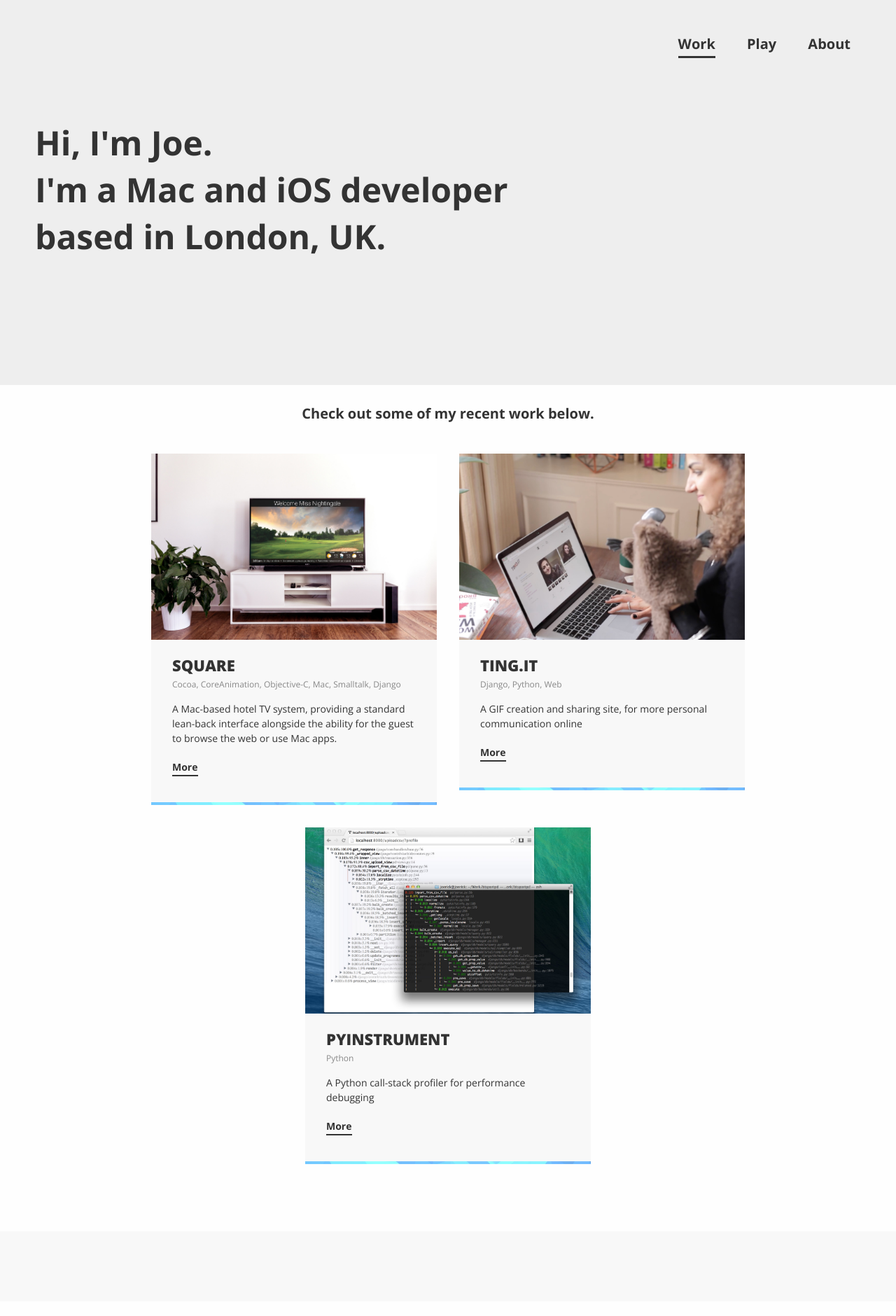
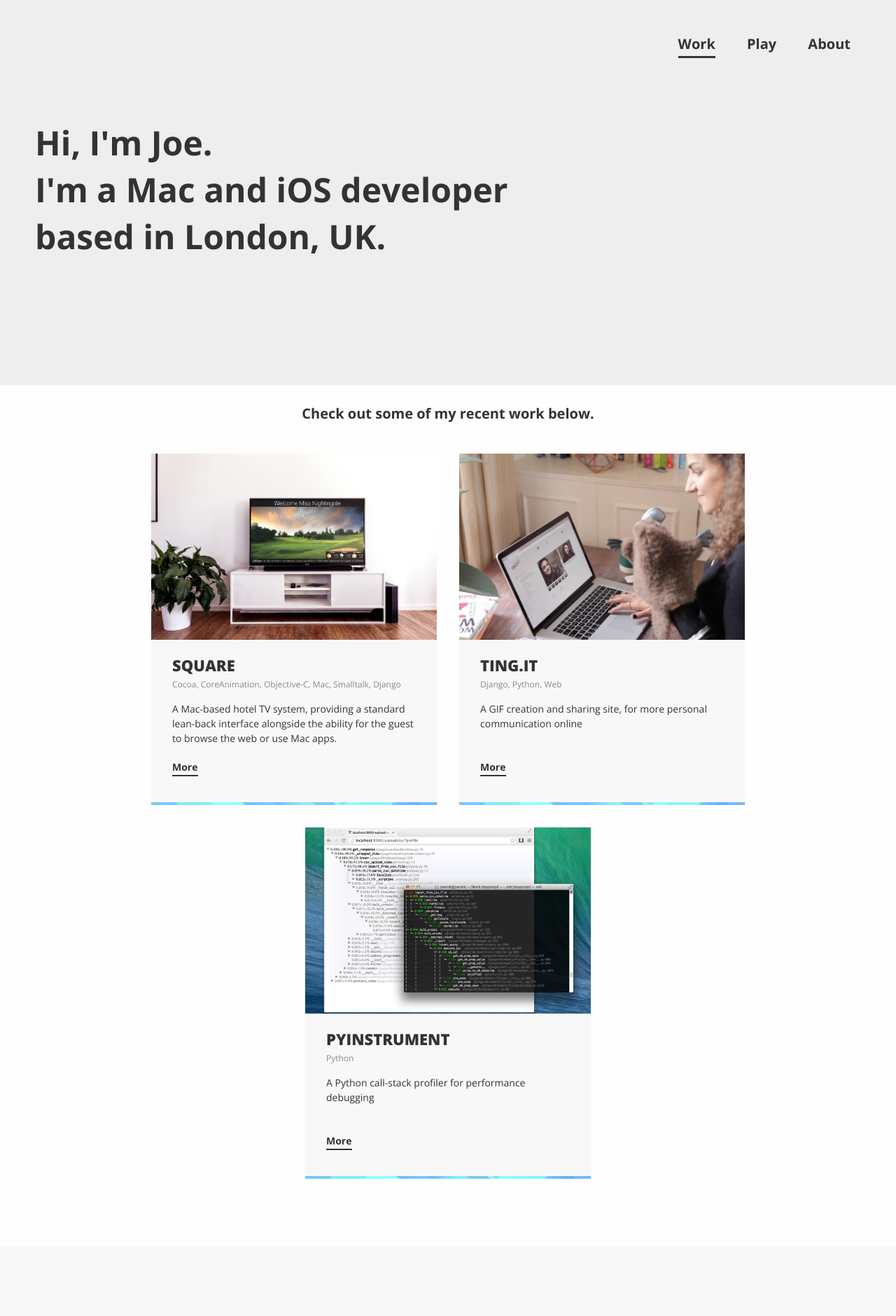
Before and after one commit to joerick/joerick.me, a Jekyll site: the page built from index.html, in a window 1280 px wide. Shown: the whole page at 70% size. Built offline with Jekyll 4.4.1, drawn with Linux system fonts in a browser that asks for light colours; before the commit the page ends 1859 px from its top, so only the background shows below that.

Commit message:
Make cards equal height regardless of content

```diff
--- a/_layouts/default.html
+++ b/_layouts/default.html
@@ -8,9 +8,6 @@
     <link rel="stylesheet" href="/bower_components/foundation-sites/dist/foundation.min.css">
     <link href="https://fonts.googleapis.com/css?family=Open+Sans:400,400i,600,700,800" rel="stylesheet">
     <link rel="stylesheet" href="/site.css">
-
-    <script src="/bower_components/jquery/dist/jquery.min.js"></script>
-    <script src="/bower_components/foundation-sites/dist/foundation.min.js"></script>
 
     <link rel="icon" type="image/x-icon" href="/favicon.ico">
 
--- a/index.html
+++ b/index.html
@@ -112,7 +112,7 @@ section: home
         Check out some of my recent work below.
     </div>
 
-    <div class="work-cards">
+    <div class="work-cards" data-equalizer data-equalize-on="medium">
         {% for card in site.work %}
             <div class="work-card-wrapper">
                 <a class="no-style" href="{{ card.url | prepend: site.baseurl }}">
@@ -125,7 +125,7 @@ section: home
                             <div class="work-card-technology">
                                 {{card.technology}}
                             </div>
-                            <div class="work-card-description">
+                            <div class="work-card-description" data-equalizer-watch>
                                 {{card.description}}
                             </div>
                             <span class="work-card-more-link">
```
Also changed, not shown: other parts of _layouts/default.html (+7 -0 lines).
